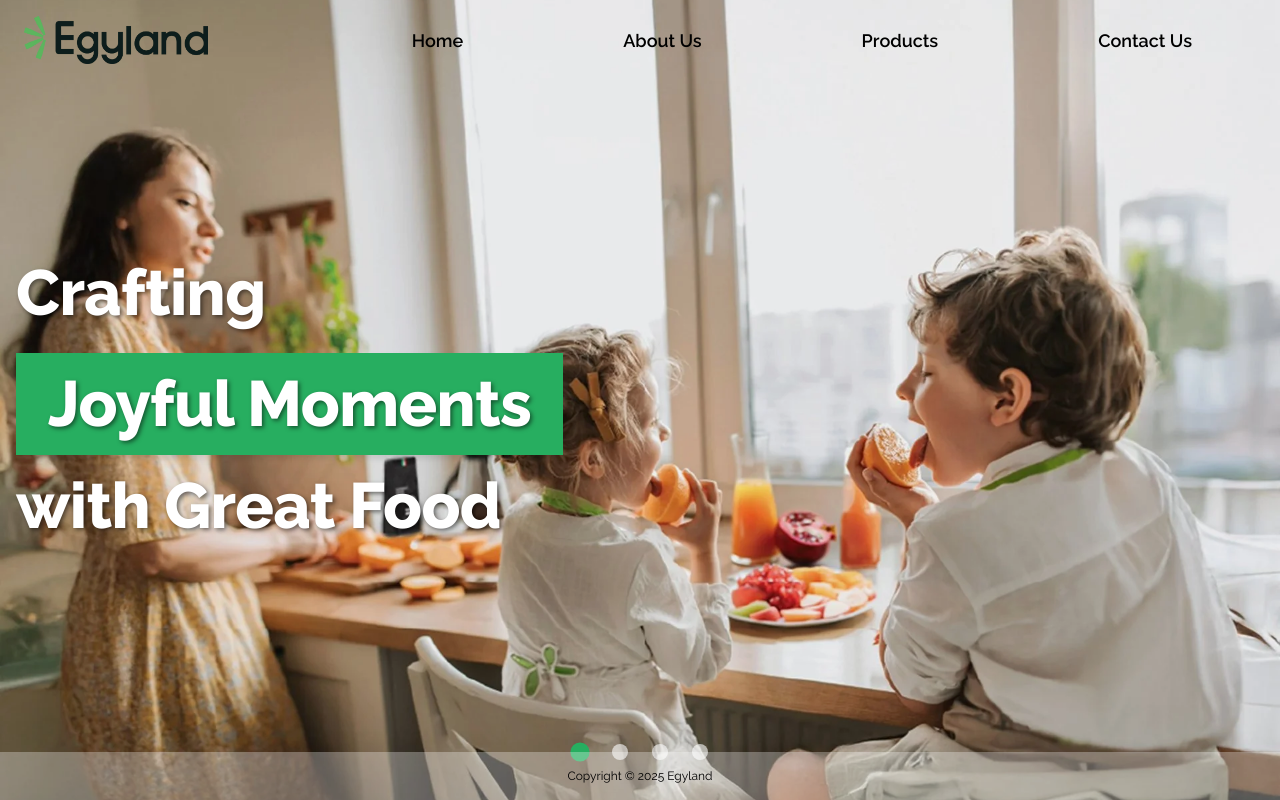
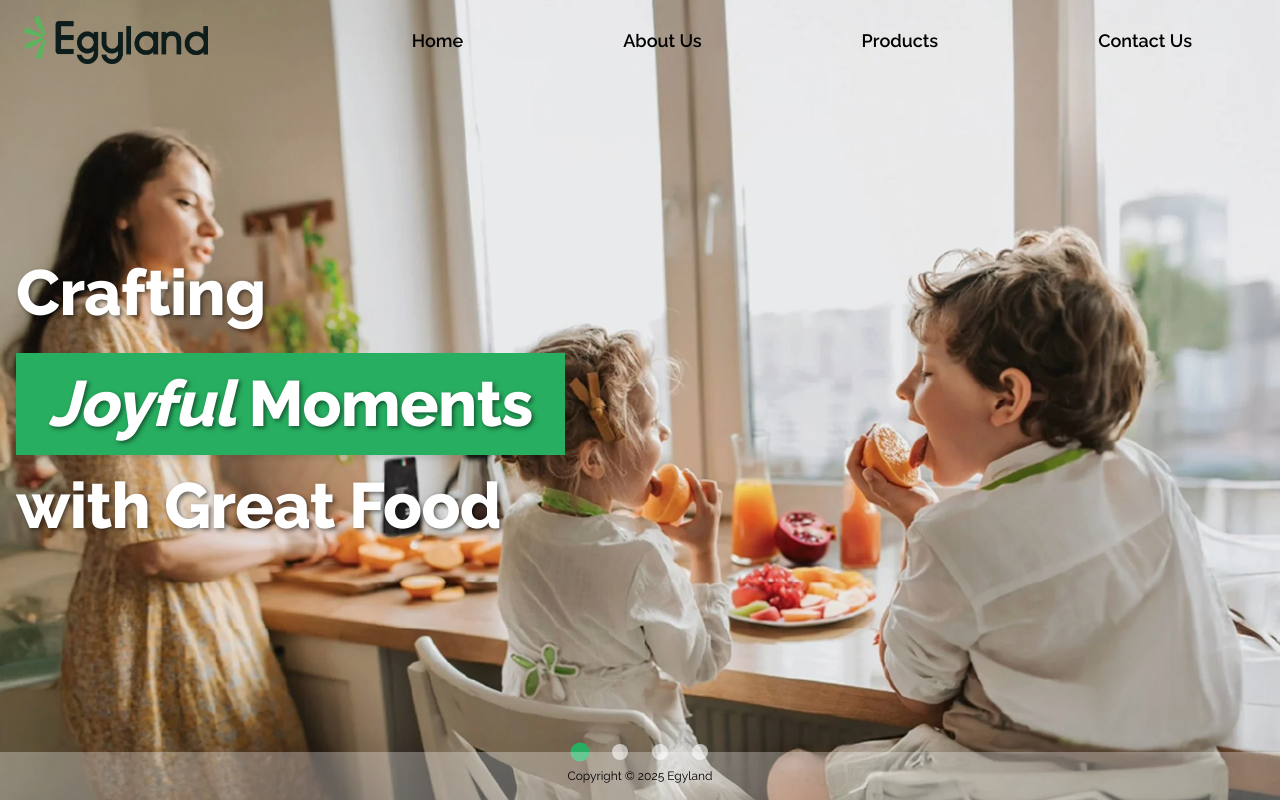
Before and after one commit to MWHEBA/Egyland, a Django app: template templates/core/home.html in a window 1280 px wide. Run offline with Django 4.2, Linux system fonts and the light colour scheme; the template is opened without the code that fills it: most values are stand-ins (such as "Sample title", 1, 10 or a date in 2020); some libraries are stand-ins or nearby versions.

Commit message:
تحويل كلمة Joyful للخط المائل في السلايدر الرئيسي

```diff
--- a/templates/core/home.html
+++ b/templates/core/home.html
@@ -17,7 +17,7 @@
                     <h1 class="text-shadow-lg">
                         <span class="block text-white slide-title">Crafting</span>
                         <br>
-                        <span class="inline-block primary-bg px-8 py-4 text-white slide-title">Joyful Moments</span>
+                        <span class="inline-block primary-bg px-8 py-4 text-white slide-title"><em>Joyful</em> Moments</span>
                         <br>
                         <span class="block text-white slide-title mt-4">with Great Food</span>
                     </h1>
```
